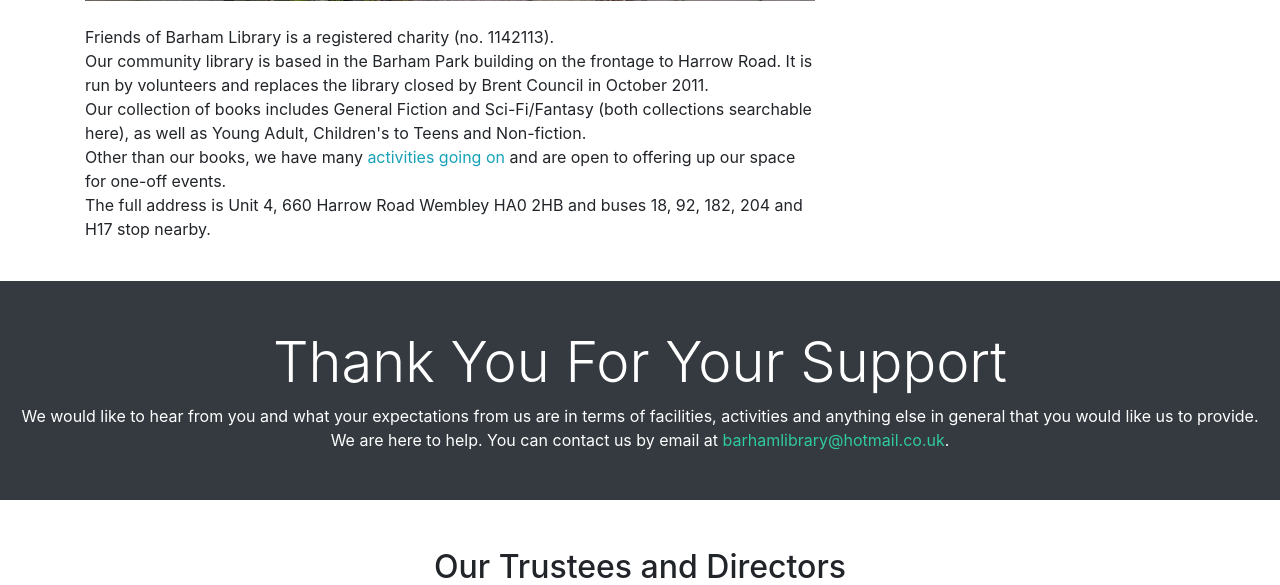
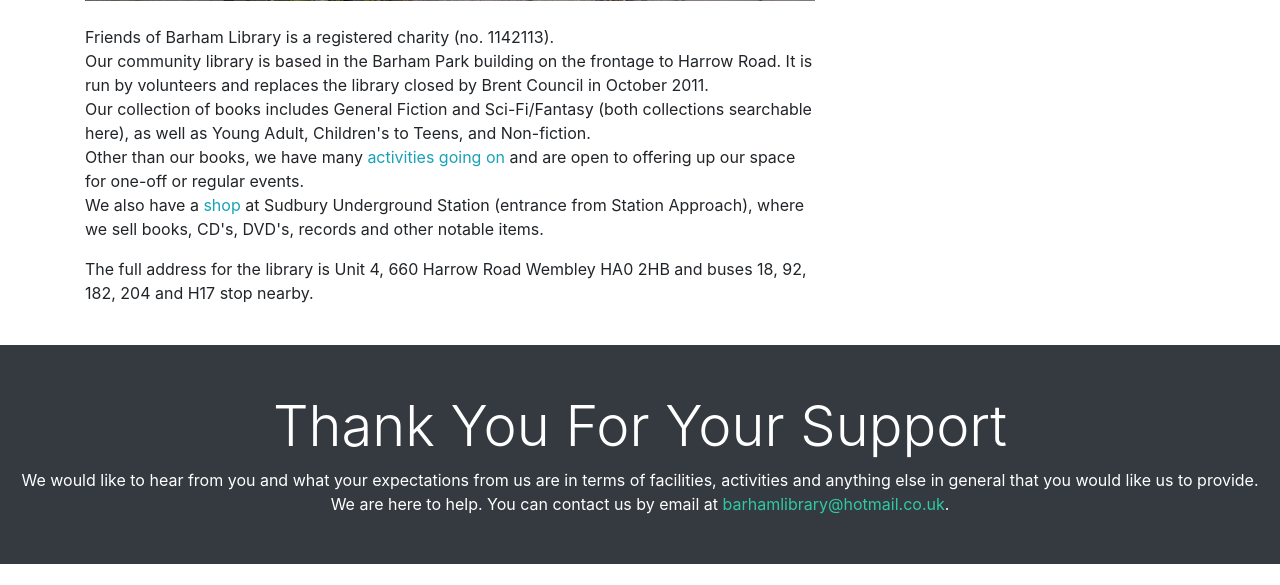
Before and after one commit to shisinbin/barham-books, a Django app: page /about in a window 1280 px wide. Shown: the part 1019-1604 px from the top of the page. Run offline with Django 3.2, Linux system fonts and the light colour scheme; some libraries are stand-ins or nearby versions.

Commit message:
brushed up the about page again

```diff
--- a/templates/pages/about.html
+++ b/templates/pages/about.html
@@ -44,11 +44,13 @@
             <br>
             Our community library is based in the Barham Park building on the frontage to Harrow Road. It is run by volunteers and replaces the library closed by Brent Council in October 2011.
             <br>
-            Our collection of books includes General Fiction and Sci-Fi/Fantasy (both collections searchable here), as well as Young Adult, Children's to Teens and Non-fiction.
+            Our collection of books includes General Fiction and Sci-Fi/Fantasy (both collections searchable here), as well as Young Adult, Children's to Teens, and Non-fiction.
             <br>
-            Other than our books, we have many <a href="http://anonymz.com/?https://barhamlibrary.tumblr.com/activities" class="text-info" target="_blank">activities going on</a> and are open to offering up our space for one-off events.
+            Other than our books, we have many <a href="http://anonymz.com/?https://barhamlibrary.tumblr.com/activities" class="text-info" target="_blank">activities going on</a> and are open to offering up our space for one-off or regular events.
             <br>
-            The full address is Unit 4, 660 Harrow Road Wembley HA0 2HB and buses 18, 92, 182, 204 and H17 stop nearby.</p>
+            We also have a <a href="http://anonymz.com/?https://barhamlibrary.tumblr.com/shop" class="text-info" target="_blank">shop</a> at Sudbury Underground Station (entrance from Station Approach), where we sell books, CD's, DVD's, records and other notable items.
+            </p>
+            <p>The full address for the library is Unit 4, 660 Harrow Road Wembley HA0 2HB and buses 18, 92, 182, 204 and H17 stop nearby.</p>
         </div>
         <div class="col-md-4">
           <div class="card">
```
